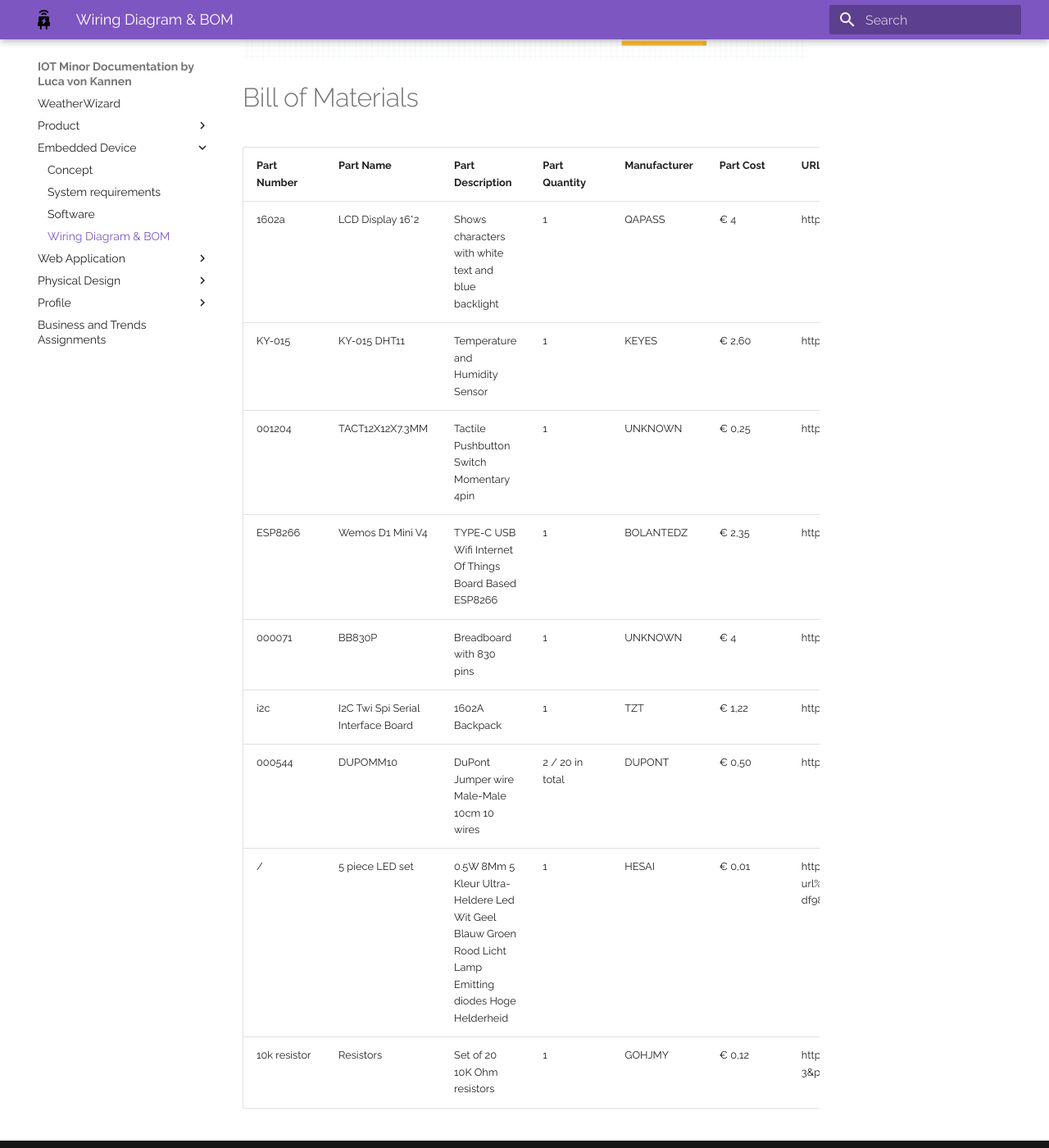
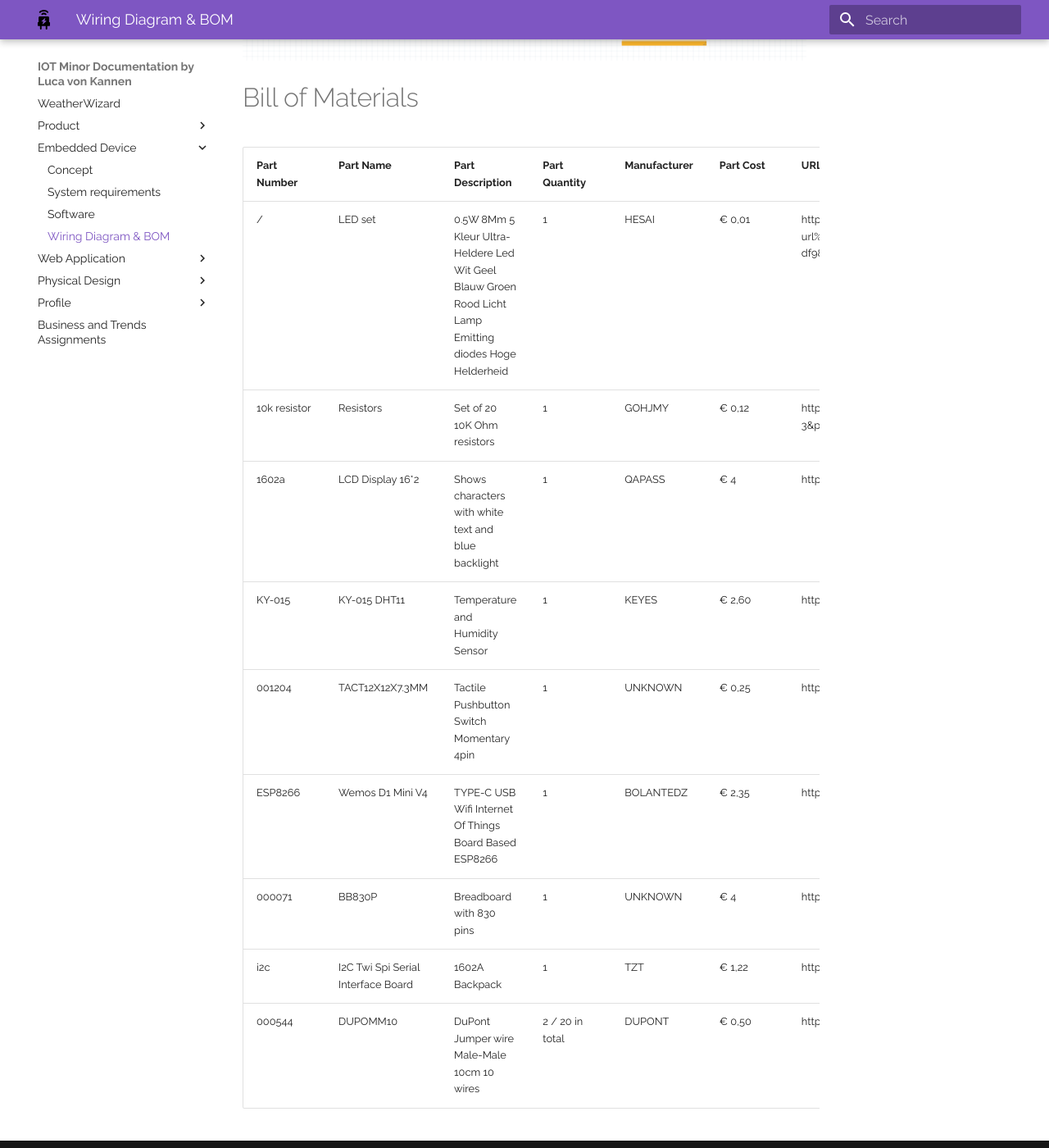
Before and after one commit to lv042/Weather-Wizard, an MkDocs documentation site: the page built from docs/bom.md, in a window 1280 px wide and 1400 px high, scrolled down 577 px. Shown: the whole window at 82% size. Built offline with MkDocs 1.6.1 and Material for MkDocs 9.7.7, drawn with Linux system fonts in a browser that asks for light colours; some of the changed lines change nothing that is shown.

Commit message:
Changed order

```diff
--- a/docs/bom.md
+++ b/docs/bom.md
@@ -6,6 +6,8 @@
 
 | Part Number | Part Name                          | Part Description                                                                                        | Part Quantity    | Manufacturer | Part Cost | URL                                                                                                                                                                   |
 |------------|------------------------------------|---------------------------------------------------------------------------------------------------------|------------------|-------------|-----------|-----------------------------------------------------------------------------------------------------------------------------------------------------------------------|
+| /          | LED set                            | 0.5W 8Mm 5 Kleur Ultra-Heldere Led Wit Geel Blauw Groen Rood Licht Lamp Emitting diodes Hoge Helderheid | 1                | HESAI            | € 0,01    | https://de.aliexpress.com/item/32822066523.html?spm=a2g0o.detail.1000060.3.5ec230b65zopxh&gps-id=pcDetailBottomMoreThisSeller&scm=1007.13339.291025.0&scm_id=1007.13339.291025.0&scm-url=1007.13339.291025.0&pvid=bcf3775a-8a61-4cdd-ab27-df98c804d4f2&_t=gps-id%3ApcDetailBottomMoreThisSeller%2Cscm-url%3A1007.13339.291025.0%2Cpvid%3Abcf3775a-8a61-4cdd-ab27-df98c804d4f2%2Ctpp_buckets%3A668%232846%238113%231998&pdp_ext_f=%7B%22sku_id%22%3A%2212000032066866119%22%2C%22sceneId%22%3A%223339%22%7D&pdp_npi=3%40dis%21EUR%211.15%210.01%21%21%21%21%21%400b0a172716787307666904139e1fb5%2112000032066866119%21rec%21NL%21&gatewayAdapt=glo2deu    |
+| 10k resistor          | Resistors                          | Set of 20 10K Ohm resistors                                                                             | 1                | GOHJMY            | € 0,12    | https://de.aliexpress.com/item/1005003276086924.html?spm=a2g0o.productlist.main.7.13436d75nXi7sh&algo_pvid=e5a98beb-ff5a-4663-90e8-5f283222099f&algo_exp_id=e5a98beb-ff5a-4663-90e8-5f283222099f-3&pdp_ext_f=%7B%22sku_id%22%3A%2212000024976850338%22%7D&pdp_npi=3%40dis%21EUR%210.13%210.12%21%21%21%21%21%402145280e16787312636361123d06eb%2112000024976850338%21sea%21DE%210&curPageLogUid=BX8uVJN877hB |
 | 1602a      | LCD Display 16*2                   | Shows characters with white text and blue backlight                                                     | 1                | QAPASS      | € 4       | https://www.tinytronics.nl/shop/en/displays/lcd/lcd-display-16*2-characters-with-white-text-and-blue-backlight                                                        |
 | KY-015     | KY-015 DHT11                       | Temperature and Humidity Sensor                                                                         | 1                | KEYES       | € 2,60    | https://www.prolectra.nl/home/301-ky-015-dht11-temperature-and-humidity-sensor-module.html                                                                            |
 | 001204    | TACT12X12X7.3MM                    | Tactile Pushbutton Switch Momentary 4pin                                                                | 1                | UNKNOWN     | € 0,25    | https://www.tinytronics.nl/shop/en/switches/manual-switches/pcb-switches/tactile-pushbutton-switch-momentary-4pin-12*12*7.3mm                                         |
@@ -13,5 +15,3 @@
 | 000071    | BB830P                             | Breadboard with 830 pins                                                                                | 1                | UNKNOWN     | € 4       | https://www.tinytronics.nl/shop/en/tools-and-mounting/prototyping-supplies/breadboards/breadboard-830-points                                                          |
 | i2c        | I2C Twi Spi Serial Interface Board | 1602A Backpack                                                                                          | 1                | TZT         | € 1,22    | https://nl.aliexpress.com/item/32649843103.html?algo_exp_id=bbaa2466-27f8-4762-9e32-49db6fb5d61d-0&pdp_ext_f=%7B%22sku_id%22%3A%2259624803836%22%7D                   |
 | 000544    | DUPOMM10                           | DuPont Jumper wire Male-Male 10cm 10 wires                                                              | 2  / 20 in total | DUPONT      | € 0,50    | https://www.tinytronics.nl/shop/en/cables-and-connectors/cables-and-adapters/prototyping-wires/dupont-compatible-and-jumper/dupont-jumper-wire-male-male-10cm-10-wires |
-| /          | 5 piece LED set                    | 0.5W 8Mm 5 Kleur Ultra-Heldere Led Wit Geel Blauw Groen Rood Licht Lamp Emitting diodes Hoge Helderheid | 1                | HESAI            | € 0,01    | https://de.aliexpress.com/item/32822066523.html?spm=a2g0o.detail.1000060.3.5ec230b65zopxh&gps-id=pcDetailBottomMoreThisSeller&scm=1007.13339.291025.0&scm_id=1007.13339.291025.0&scm-url=1007.13339.291025.0&pvid=bcf3775a-8a61-4cdd-ab27-df98c804d4f2&_t=gps-id%3ApcDetailBottomMoreThisSeller%2Cscm-url%3A1007.13339.291025.0%2Cpvid%3Abcf3775a-8a61-4cdd-ab27-df98c804d4f2%2Ctpp_buckets%3A668%232846%238113%231998&pdp_ext_f=%7B%22sku_id%22%3A%2212000032066866119%22%2C%22sceneId%22%3A%223339%22%7D&pdp_npi=3%40dis%21EUR%211.15%210.01%21%21%21%21%21%400b0a172716787307666904139e1fb5%2112000032066866119%21rec%21NL%21&gatewayAdapt=glo2deu    |
-| 10k resistor          | Resistors                          | Set of 20 10K Ohm resistors                                                                             | 1                | GOHJMY            | € 0,12    | https://de.aliexpress.com/item/1005003276086924.html?spm=a2g0o.productlist.main.7.13436d75nXi7sh&algo_pvid=e5a98beb-ff5a-4663-90e8-5f283222099f&algo_exp_id=e5a98beb-ff5a-4663-90e8-5f283222099f-3&pdp_ext_f=%7B%22sku_id%22%3A%2212000024976850338%22%7D&pdp_npi=3%40dis%21EUR%210.13%210.12%21%21%21%21%21%402145280e16787312636361123d06eb%2112000024976850338%21sea%21DE%210&curPageLogUid=BX8uVJN877hB |
```
